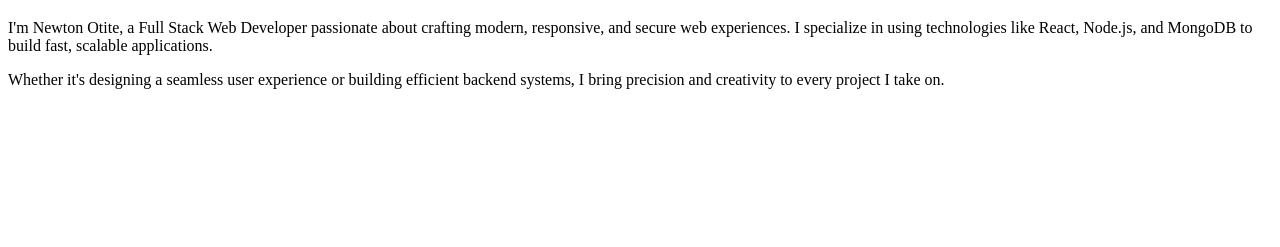
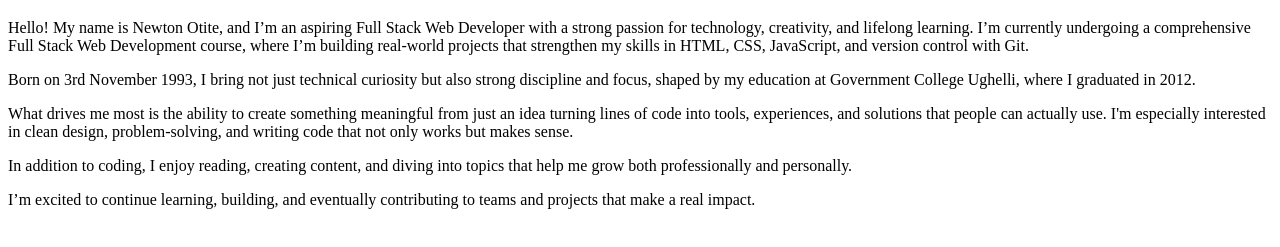
Before and after one commit to otitenewton/html_portfolio, a plain HTML site: page public/about.html in a window 1280 px wide. Shown: the part 61-308 px from the top of the page. Drawn offline with Linux system fonts and the light colour scheme.

Commit message:
about.html

```diff
--- a/public/about.html
+++ b/public/about.html
@@ -2,13 +2,14 @@
 <html lang="en">
 <head>
     <meta charset="UTF-8">
-    <meta name="viewport" content="width=device-width, initial-scale=1.0">
     <title>Document</title>
 </head>
 <body>
     <H1>About Me</H1>
-    <p>I'm Newton Otite, a Full Stack Web Developer passionate about crafting modern, responsive, and secure web experiences. I specialize in using technologies like React, Node.js, and MongoDB to build fast, scalable applications.</p>
-
-    <p>Whether it's designing a seamless user experience or building efficient backend systems, I bring precision and creativity to every project I take on.</p>
+    <p>Hello! My name is Newton Otite, and I’m an aspiring Full Stack Web Developer with a strong passion for technology, creativity, and lifelong learning. I’m currently undergoing a comprehensive Full Stack Web Development course, where I’m building real-world projects that strengthen my skills in HTML, CSS, JavaScript, and version control with Git.</p>
+    <p>Born on 3rd November 1993, I bring not just technical curiosity but also strong discipline and focus, shaped by my education at Government College Ughelli, where I graduated in 2012.</p>
+    <p>What drives me most is the ability to create something meaningful from just an idea turning lines of code into tools, experiences, and solutions that people can actually use. I'm especially interested in clean design, problem-solving, and writing code that not only works but makes sense.</p>
+    <p>In addition to coding, I enjoy reading, creating content, and diving into topics that help me grow both professionally and personally.</p>
+    <p>I’m excited to continue learning, building, and eventually contributing to teams and projects that make a real impact.</p>
 </body>
 </html>
```
